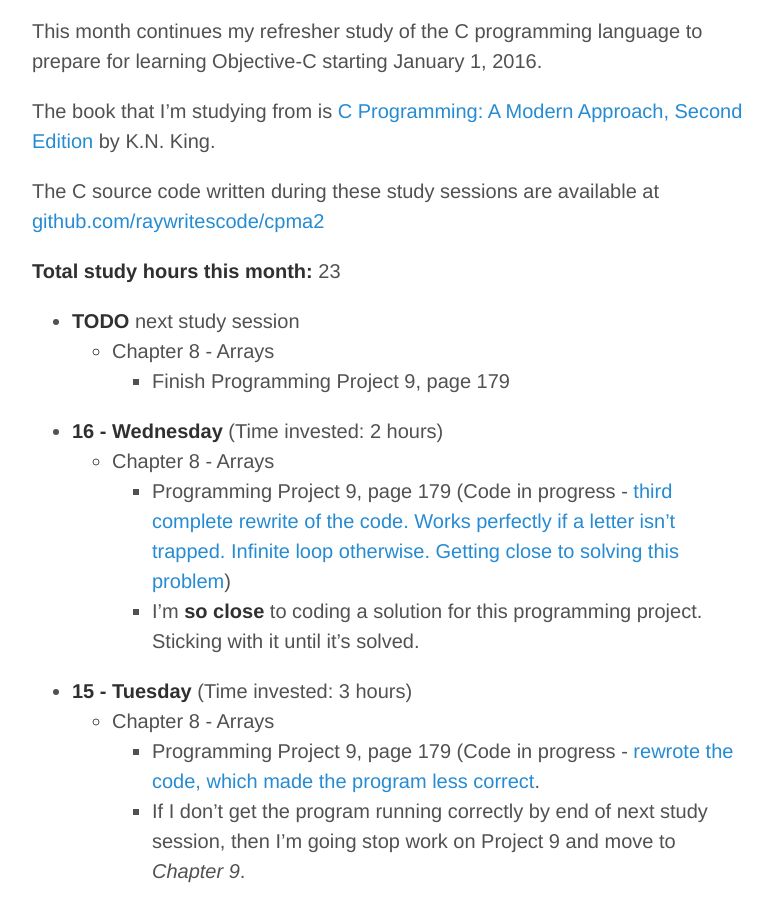
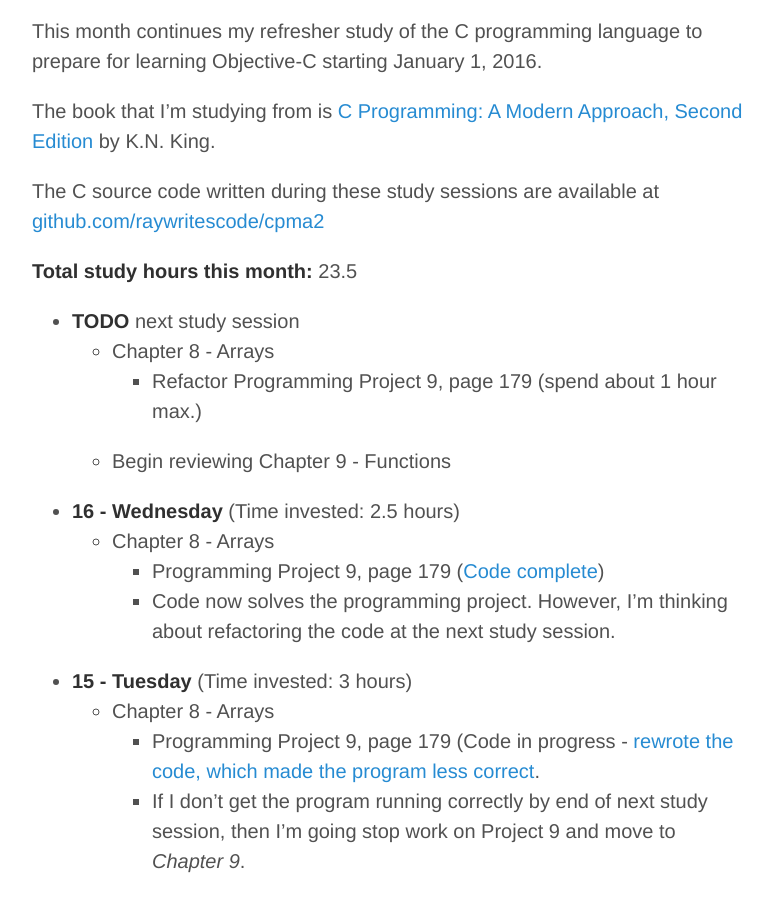
Before and after one commit to raywritescode/raywritescode.github.io, a Jekyll site: the page built from studylog.md, in a window 1280 px wide and 900 px high, scrolled down 237 px. Shown: the whole window, without its empty margins (248-1020 px from the left). Built offline with Jekyll 4.4.1, drawn with Linux system fonts in a browser that asks for light colours; Markdown is read by kramdown in place of the engine named in the settings.

Commit message:
Updated studylog.md - Study session (2.5 hours) Wednesday 2015-12-16

```diff
--- a/studylog.md
+++ b/studylog.md
@@ -11,16 +11,17 @@ The book that I'm studying from is [C Programming: A Modern Approach, Second Edi
 
 The C source code written during these study sessions are available at [github.com/raywritescode/cpma2](https://github.com/raywritescode/cpma2)
 
-**Total study hours this month:** 23
+**Total study hours this month:** 23.5
 
 * **TODO** next study session
    - Chapter 8 - Arrays
-      * Finish Programming Project 9, page 179
+      * Refactor Programming Project 9, page 179 (spend about 1 hour max.)
+   - Begin reviewing Chapter 9 - Functions
 
-* **16 - Wednesday** (Time invested: 2 hours)
+* **16 - Wednesday** (Time invested: 2.5 hours)
    - Chapter 8 - Arrays
-      * Programming Project 9, page 179 (Code in progress - [third complete rewrite of the code. Works perfectly if a letter isn't trapped. Infinite loop otherwise. Getting close to solving this problem](https://github.com/raywritescode/cpma2/commit/fe31e1146fe30da40f916b22543e5098f3ffb1fe))
-      * I'm **so close** to coding a solution for this programming project. Sticking with it until it's solved.
+      * Programming Project 9, page 179 ([Code complete](https://github.com/raywritescode/cpma2/blob/158446d0e4613d8ad70b0a08ec95bc775f31bd74/ch08/c8p09.c))
+      * Code now solves the programming project. However, I'm thinking about refactoring the code at the next study session.
 
 * **15 - Tuesday** (Time invested: 3 hours)
    - Chapter 8 - Arrays
```
